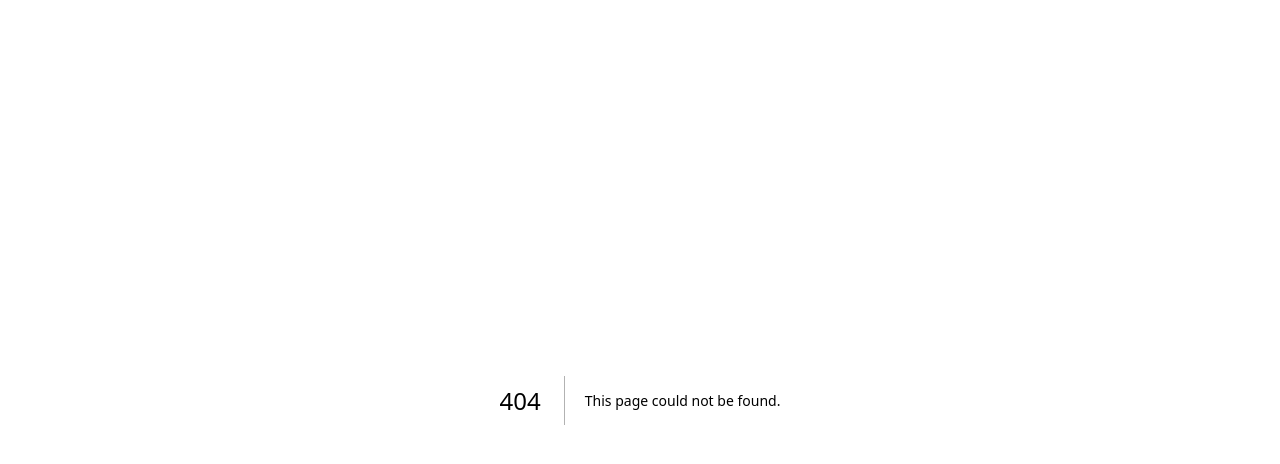
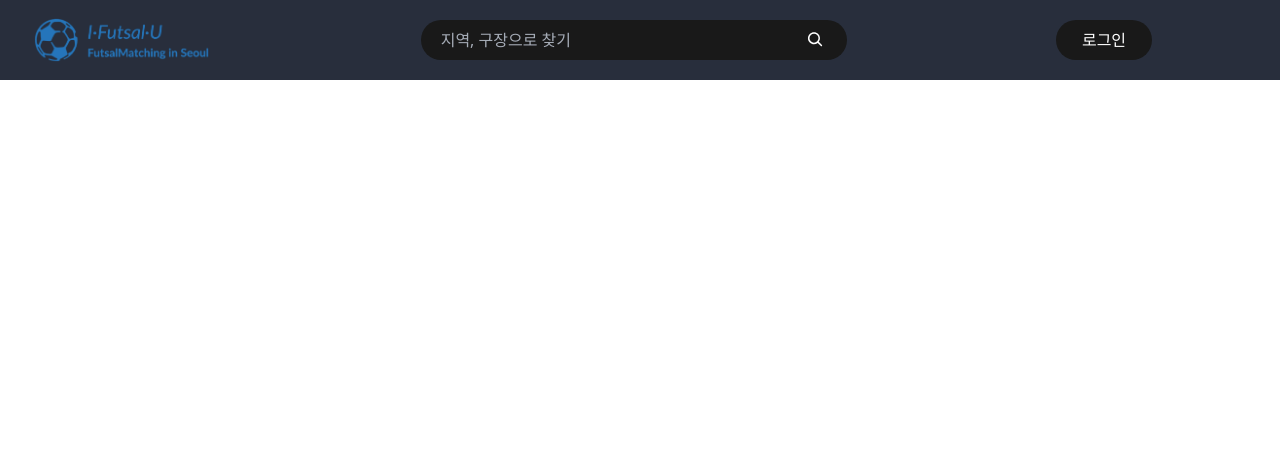
Before and after one commit to I-Futsal-U/I-Futsal-U-FE, a Next.js app: page /searchpage in a window 1280 px wide. Before the commit this address had no page. Shown: the top 464 px of the page. Built offline with nearby package versions, Linux system fonts and the light colour scheme.

Commit message:
Feat: SearchPage 구현 시작

```diff
--- /dev/null
+++ b/app/(main)/searchpage/page.tsx
@@ -0,0 +1,12 @@
+"use client";
+
+import { useQuery } from "@tanstack/react-query";
+import React from "react";
+
+export default function page() {
+  return (
+    <div>
+      <button></button>
+    </div>
+  );
+}
--- a/components/layout/Header/HeaderInputBar.tsx
+++ b/components/layout/Header/HeaderInputBar.tsx
@@ -19,7 +19,7 @@ export default function HeaderInputBar() {
     const newInput = input;
     queryClient.setQueryData(["inputValue"], newInput);
     setInput("");
-    router.push("/map");
+    router.push("/searchpage");
   };
 
   return (
```
